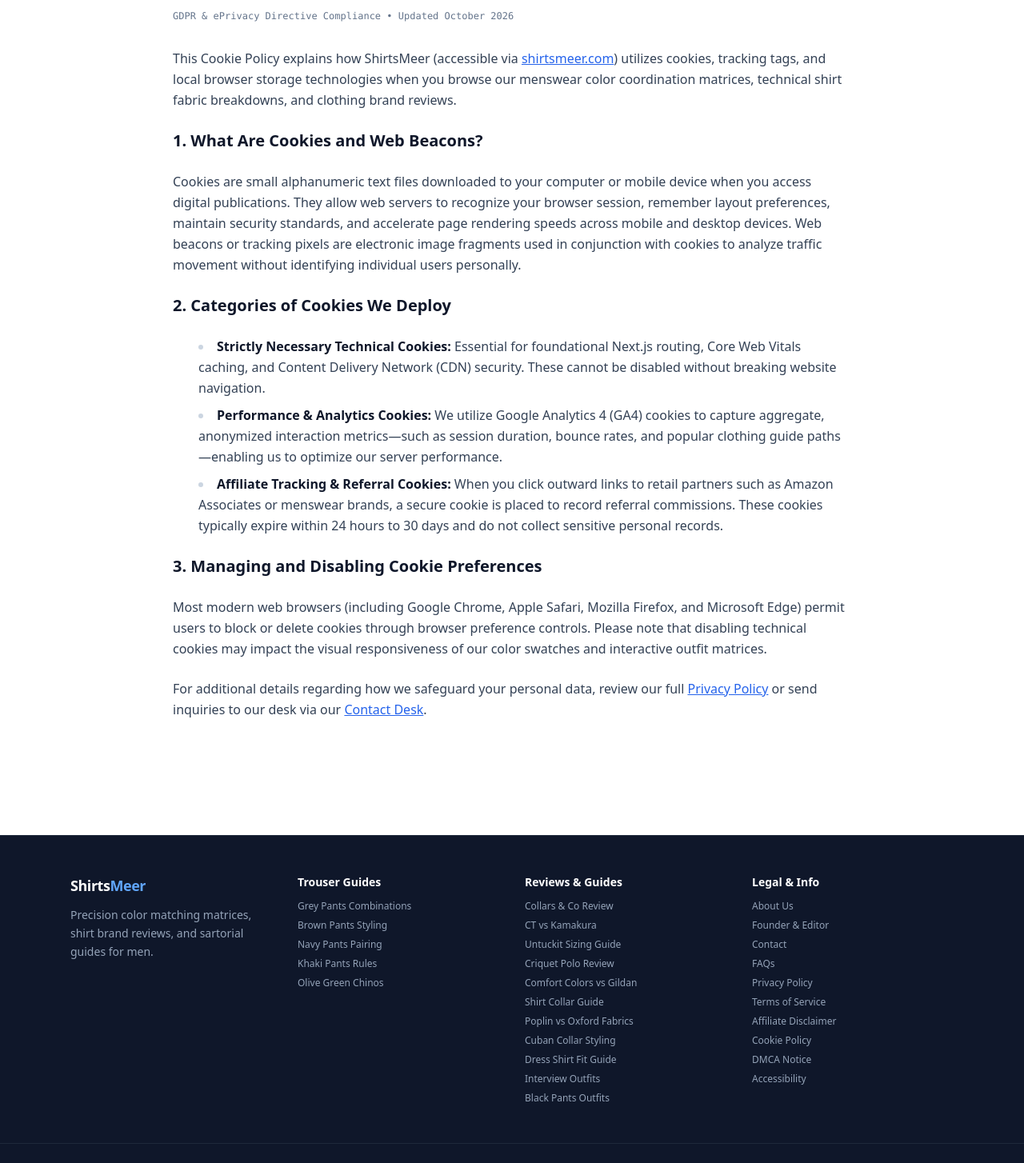
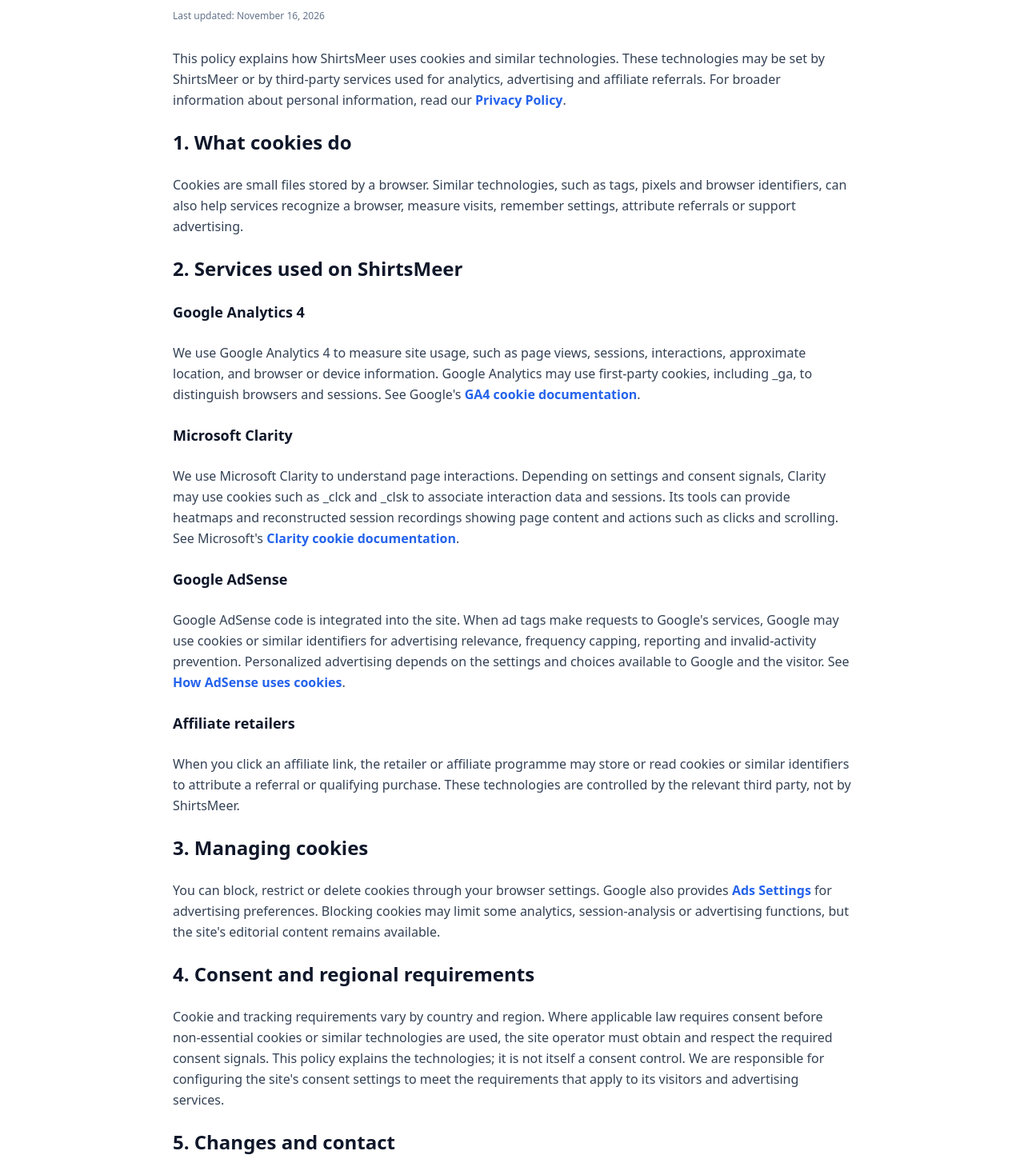
Before and after one commit to aneelhaider266-ship-it/Shirtsmeer, a Next.js app: page /cookie-policy in a window 1280 px wide. Shown: the part 173-1627 px from the top of the page at 80% size. Built offline with nearby package versions, Linux system fonts and the light colour scheme.

Commit message:
Update cookie policy for GA4, Clarity, AdSense and affiliate tracking

```diff
--- a/app/cookie-policy/page.tsx
+++ b/app/cookie-policy/page.tsx
@@ -2,34 +2,111 @@ import Link from "next/link";
 import type { Metadata } from "next";
 
 export const metadata: Metadata = {
-  title: "Cookie Policy",
-  description: "Learn how ShirtsMeer uses technical, analytical, and advertising cookies to ensure fast performance and compliance.",
+  title: "Cookie Policy | ShirtsMeer",
+  description:
+    "See how Google Analytics, Microsoft Clarity, Google AdSense and affiliate partners may use cookies and similar technologies on ShirtsMeer.",
   alternates: { canonical: "https://shirtsmeer.com/cookie-policy" },
 };
 
+const link = "font-semibold text-blue-600 hover:underline";
+
 export default function CookiePolicyPage() {
   return (
-    <div className="max-w-4xl mx-auto px-4 sm:px-6 py-12 md:py-16">
-      <h1 className="text-3xl sm:text-4xl font-extrabold text-slate-900 tracking-tight mb-4">Cookie Policy</h1>
-      <p className="text-xs text-slate-500 mb-8 font-mono">GDPR & ePrivacy Directive Compliance • Updated October 2026</p>
+    <div className="mx-auto max-w-4xl px-4 py-12 sm:px-6 md:py-16">
+      <h1 className="mb-4 text-3xl font-extrabold tracking-tight text-slate-900 sm:text-4xl">
+        Cookie Policy
+      </h1>
+      <p className="mb-8 text-xs text-slate-500">Last updated: November 16, 2026</p>
 
-      <div className="prose prose-slate max-w-none text-slate-700 leading-relaxed space-y-6">
-        <p>This Cookie Policy explains how ShirtsMeer (accessible via <Link href="/" className="text-blue-600 font-medium hover:underline">shirtsmeer.com</Link>) utilizes cookies, tracking tags, and local browser storage technologies when you browse our menswear color coordination matrices, technical shirt fabric breakdowns, and clothing brand reviews.</p>
+      <div className="space-y-6 leading-relaxed text-slate-700">
+        <p>
+          This policy explains how ShirtsMeer uses cookies and similar technologies.
+          These technologies may be set by ShirtsMeer or by third-party services used
+          for analytics, advertising and affiliate referrals. For broader information
+          about personal information, read our{" "}
+          <Link href="/privacy-policy" className={link}>Privacy Policy</Link>.
+        </p>
 
-        <h2 className="text-xl font-bold text-slate-900 mt-6">1. What Are Cookies and Web Beacons?</h2>
-        <p>Cookies are small alphanumeric text files downloaded to your computer or mobile device when you access digital publications. They allow web servers to recognize your browser session, remember layout preferences, maintain security standards, and accelerate page rendering speeds across mobile and desktop devices. Web beacons or tracking pixels are electronic image fragments used in conjunction with cookies to analyze traffic movement without identifying individual users personally.</p>
+        <h2 className="text-2xl font-bold text-slate-900">1. What cookies do</h2>
+        <p>
+          Cookies are small files stored by a browser. Similar technologies, such as
+          tags, pixels and browser identifiers, can also help services recognize a
+          browser, measure visits, remember settings, attribute referrals or support
+          advertising.
+        </p>
 
-        <h2 className="text-xl font-bold text-slate-900 mt-6">2. Categories of Cookies We Deploy</h2>
-        <ul className="list-disc list-inside space-y-2">
-          <li><strong>Strictly Necessary Technical Cookies:</strong> Essential for foundational Next.js routing, Core Web Vitals caching, and Content Delivery Network (CDN) security. These cannot be disabled without breaking website navigation.</li>
-          <li><strong>Performance & Analytics Cookies:</strong> We utilize Google Analytics 4 (GA4) cookies to capture aggregate, anonymized interaction metrics—such as session duration, bounce rates, and popular clothing guide paths—enabling us to optimize our server performance.</li>
-          <li><strong>Affiliate Tracking & Referral Cookies:</strong> When you click outward links to retail partners such as Amazon Associates or menswear brands, a secure cookie is placed to record referral commissions. These cookies typically expire within 24 hours to 30 days and do not collect sensitive personal records.</li>
-        </ul>
+        <h2 className="text-2xl font-bold text-slate-900">2. Services used on ShirtsMeer</h2>
+        <h3 className="text-lg font-bold text-slate-900">Google Analytics 4</h3>
+        <p>
+          We use Google Analytics 4 to measure site usage, such as page views, sessions,
+          interactions, approximate location, and browser or device information. Google
+          Analytics may use first-party cookies, including _ga, to distinguish browsers
+          and sessions. See Google's{" "}
+          <a href="https://support.google.com/analytics/answer/11397207" className={link} target="_blank" rel="noopener noreferrer">
+            GA4 cookie documentation
+          </a>.
+        </p>
 
-        <h2 className="text-xl font-bold text-slate-900 mt-6">3. Managing and Disabling Cookie Preferences</h2>
-        <p>Most modern web browsers (including Google Chrome, Apple Safari, Mozilla Firefox, and Microsoft Edge) permit users to block or delete cookies through browser preference controls. Please note that disabling technical cookies may impact the visual responsiveness of our color swatches and interactive outfit matrices.</p>
+        <h3 className="text-lg font-bold text-slate-900">Microsoft Clarity</h3>
+        <p>
+          We use Microsoft Clarity to understand page interactions. Depending on
+          settings and consent signals, Clarity may use cookies such as _clck and _clsk
+          to associate interaction data and sessions. Its tools can provide heatmaps
+          and reconstructed session recordings showing page content and actions such
+          as clicks and scrolling. See Microsoft's{" "}
+          <a href="https://learn.microsoft.com/en-us/clarity/setup-and-installation/clarity-cookies" className={link} target="_blank" rel="noopener noreferrer">
+            Clarity cookie documentation
+          </a>.
+        </p>
 
-        <p>For additional details regarding how we safeguard your personal data, review our full <Link href="/privacy-policy" className="text-blue-600 font-medium hover:underline">Privacy Policy</Link> or send inquiries to our desk via our <Link href="/contact" className="text-blue-600 font-medium hover:underline">Contact Desk</Link>.</p>
+        <h3 className="text-lg font-bold text-slate-900">Google AdSense</h3>
+        <p>
+          Google AdSense code is integrated into the site. When ad tags make requests
+          to Google's services, Google may use cookies or similar identifiers for
+          advertising relevance, frequency capping, reporting and invalid-activity
+          prevention. Personalized advertising depends on the settings and choices
+          available to Google and the visitor. See{" "}
+          <a href="https://support.google.com/adsense/answer/7549925" className={link} target="_blank" rel="noopener noreferrer">
+            How AdSense uses cookies
+          </a>.
+        </p>
+
+        <h3 className="text-lg font-bold text-slate-900">Affiliate retailers</h3>
+        <p>
+          When you click an affiliate link, the retailer or affiliate programme may
+          store or read cookies or similar identifiers to attribute a referral or
+          qualifying purchase. These technologies are controlled by the relevant
+          third party, not by ShirtsMeer.
+        </p>
+
+        <h2 className="text-2xl font-bold text-slate-900">3. Managing cookies</h2>
+        <p>
+          You can block, restrict or delete cookies through your browser settings.
+          Google also provides{" "}
+          <a href="https://adssettings.google.com/" className={link} target="_blank" rel="noopener noreferrer">
+            Ads Settings
+          </a>{" "}
+          for advertising preferences. Blocking cookies may limit some analytics,
+          session-analysis or advertising functions, but the site's editorial content
+          remains available.
+        </p>
+
+        <h2 className="text-2xl font-bold text-slate-900">4. Consent and regional requirements</h2>
+        <p>
+          Cookie and tracking requirements vary by country and region. Where applicable
+          law requires consent before non-essential cookies or similar technologies are
+          used, the site operator must obtain and respect the required consent signals.
+          This policy explains the technologies; it is not itself a consent control.
+          We are responsible for configuring the site's consent settings to meet the
+          requirements that apply to its visitors and advertising services.
+        </p>
+
+        <h2 className="text-2xl font-bold text-slate-900">5. Changes and contact</h2>
+        <p>
+          We may update this policy when our services or practices change. If you have
+          questions, contact info@shirtsmeer.com or use our{" "}
+          <Link href="/contact" className={link}>Contact page</Link>.
+        </p>
       </div>
     </div>
   );
```
